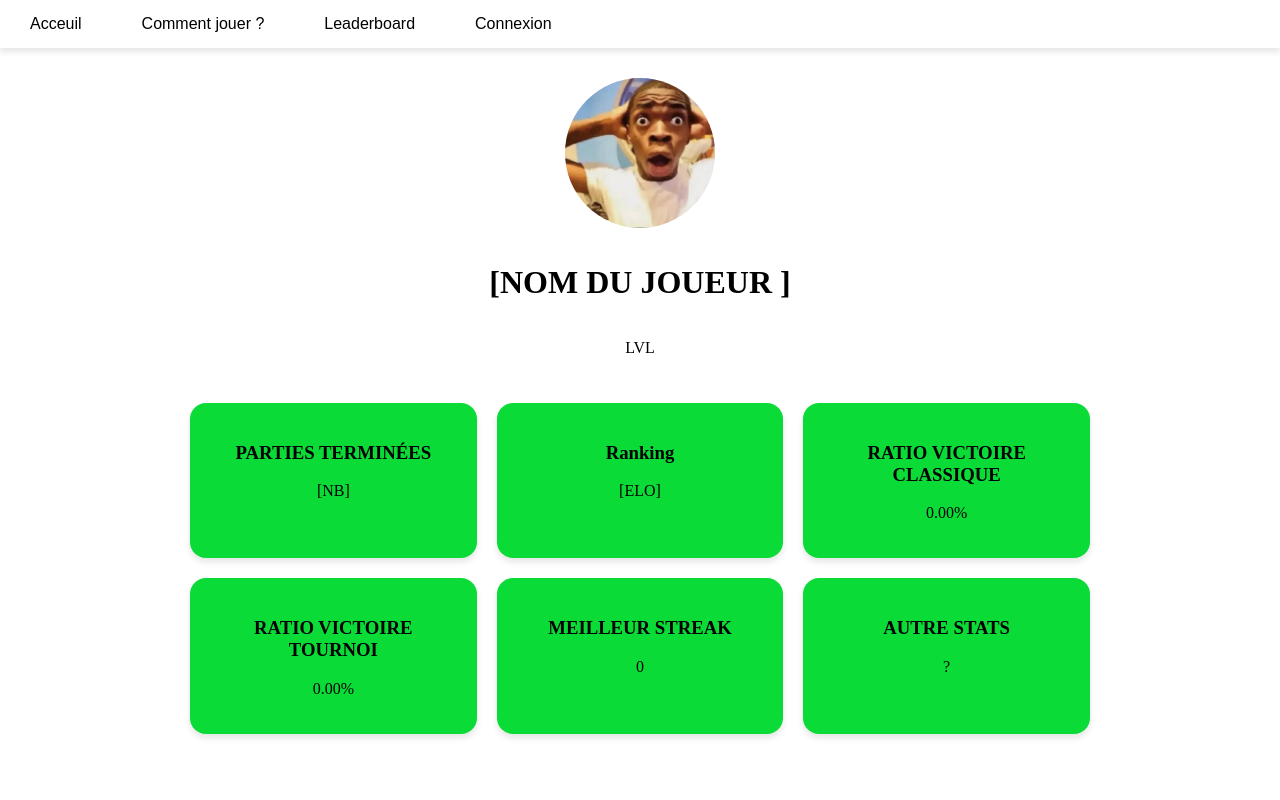
After one commit to lks36/K, a Flask app: page /profil in a window 1280 px wide. The commit adds this page. Run offline with Flask 3, Linux system fonts and the light colour scheme.

Commit message:
Ajout d'une page pour le profil pas complète

```diff
--- a/main.py
+++ b/main.py
@@ -42,6 +42,10 @@ def disconnect():
 @app.route("/howtoplay")
 def howtoplay():
     return render_template("./regles.html")
+
+@app.route("/profil")
+def profil():
+    return render_template("./profil.html")
 
 @app.route("/startplaying")
 def startplaying():
--- /dev/null
+++ b/static/profil.css
@@ -0,0 +1,43 @@
+@import url("styles.css");
+
+.stats-container {
+    display: grid;
+    grid-template-columns: repeat(3, 1fr); /* Trois colonnes égales */
+    grid-template-rows: repeat(2, 1fr);
+    gap: 20px;
+    max-width: 900px;
+    margin: 0 auto;
+}
+
+.stat-card {
+    background-color: #0adb37;
+    border-radius: 16px;
+    padding: 20px;
+    text-align: center;
+    box-shadow: 0 4px 6px rgba(0, 0, 0, 0.1);
+
+}
+
+.stat-card:hover {
+    transform: scale(1.05);
+    box-shadow: 0 6px 12px rgba(0, 0, 0, 0.2);
+}
+
+
+.profile-container {
+    display: flex;
+    flex-direction: column;
+    align-items: center;
+    justify-content: center;
+    text-align: center;
+    margin-top: 30px;
+    margin-bottom: 30px;
+}
+
+.profile-container img {
+    width: 150px;
+    height: 150px;
+    border-radius: 50%;
+    object-fit: cover;
+    margin-bottom: 15px;
+}
--- a/templates/index.html
+++ b/templates/index.html
@@ -29,7 +29,7 @@
         <section class="profile">
             <ul>
                 {% if session['email'] %}
-                    <li class="profile_button"><a href="profile.php">Profil</a></li>
+                    <li class="profile_button"><a href="profil">Profil</a></li>
                 {% endif %}
 
             </ul>
--- /dev/null
+++ b/templates/profil.html
@@ -0,0 +1,66 @@
+<!DOCTYPE html>
+<html lang="fr">
+<head>
+    <meta charset="UTF-8">
+    <meta name="viewport" content="width=device-width, initial-scale=1.0">
+    <title>Profil Joueur</title>
+    <link rel="stylesheet" href="{{url_for('static', filename='profil.css')}}">
+</head>
+<body>
+
+    <nav class="navbar">
+        <div>
+            <ul>
+                <li><a href="/">Acceuil</a></li>
+                <li><a href="howtoplay">Comment jouer ?</a></li>
+                <li><a href="leaderboard">Leaderboard</a></li>
+                {% if session['email'] %}
+                    <li><a href="disconnect">Deconnexion</a></li>
+                {% else %}
+                    <li><a href="connexion">Connexion</a></li>
+                {% endif %}
+
+
+            </ul>
+        </div>
+    </nav>
+
+
+    <div class="profile-container">
+            <img src="{{ url_for('static', filename='choqué.jpg')}}">
+
+            <h1>[NOM DU JOUEUR ]</h1>
+            <p>LVL</p>
+    </div>
+
+    <div class="stats-container">
+            <div class="stat-card">
+                <h3>PARTIES TERMINÉES</h3>
+                <p>[NB]</p>
+            </div>
+            <div class="stat-card">
+                <h3>Ranking</h3>
+                <p>[ELO]</p>
+            </div>
+            <div class="stat-card">
+                <h3>RATIO VICTOIRE CLASSIQUE</h3>
+                <p>0.00%</p>
+            </div>
+            <div class="stat-card">
+                <h3>RATIO VICTOIRE TOURNOI</h3>
+                <p>0.00%</p>
+            </div>
+            <div class="stat-card">
+                <h3>MEILLEUR STREAK</h3>
+                <p>0</p>
+            </div>
+            <div class="stat-card">
+                <h3>AUTRE STATS</h3>
+                <p>?</p>
+            </div>
+
+        </div>
+    </div>
+
+</body>
+</html>
```
Also changed, not shown: static/choqué.jpg (added).
